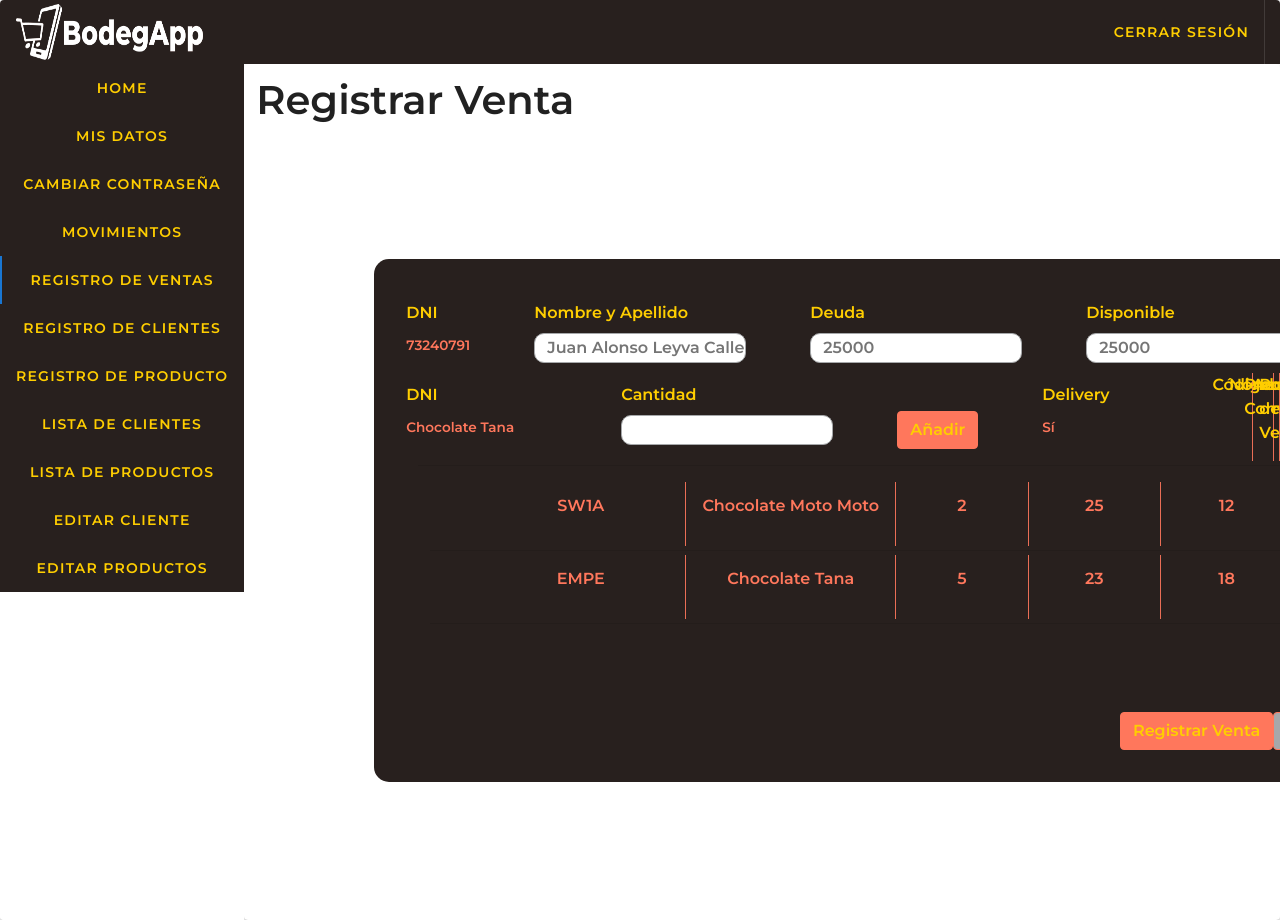
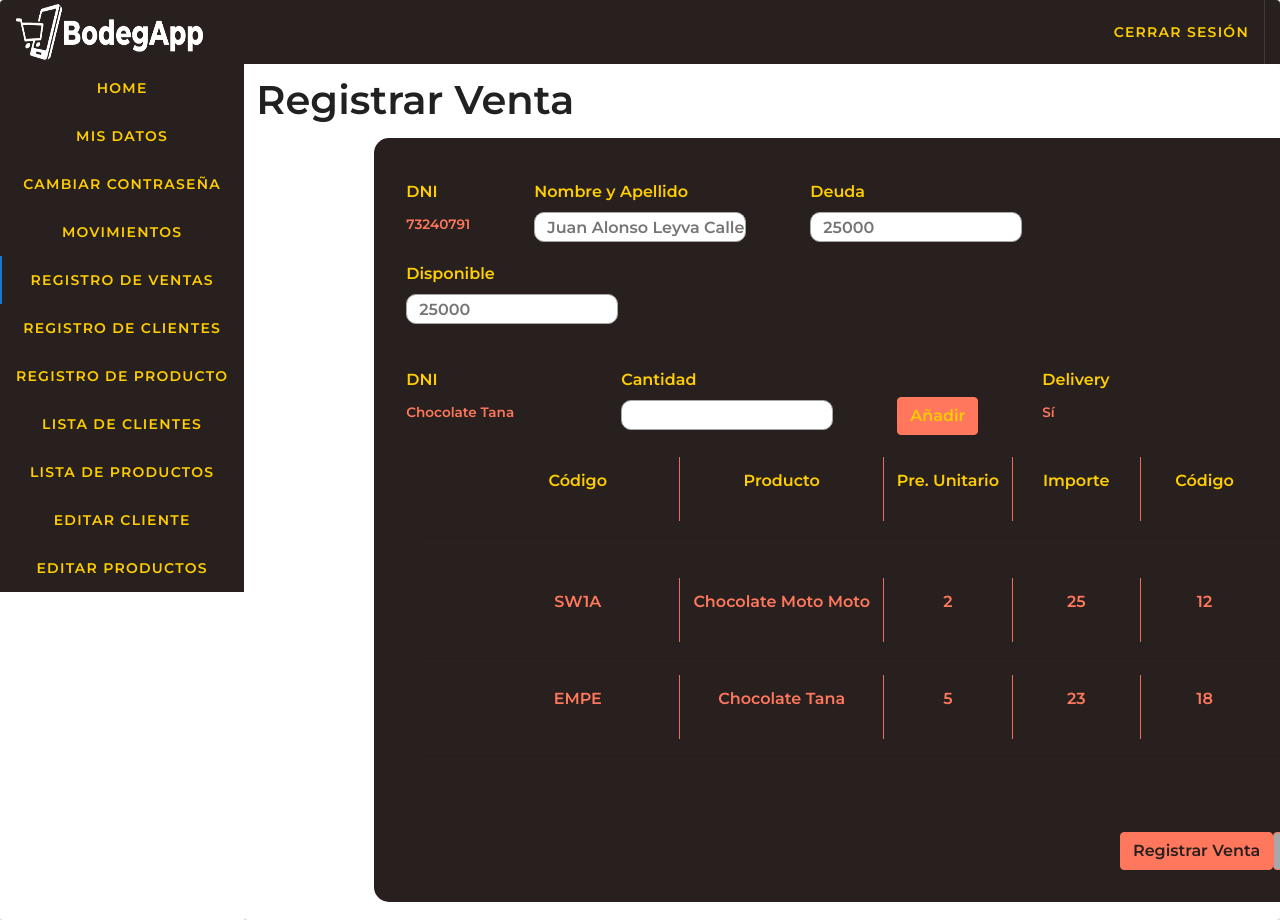
Before and after one commit to GinoQuispe21/FrontEnd---BodegApp, a Vue app: page /homepage in a window 1280 px wide. Both pictures are taken after a click on the tab "REGISTRO DE VENTAS". Built offline with nearby package versions, Linux system fonts and the light colour scheme.

Commit message:
Bugs fixed
yes

```diff
--- a/src/components/EditClient.vue
+++ b/src/components/EditClient.vue
@@ -1,7 +1,7 @@
 <template>
     <v-card>
         <div class="container no-gutters ass">
-            <h1>Actualizar Cliente</h1>
+            <h1>Editar Cliente</h1>
             <div class="row justify-content-center align-items-center register_body">
                 <div class="col-auto">
                     <div class="bg-primary register_form">
--- a/src/components/RegisterSale.vue
+++ b/src/components/RegisterSale.vue
@@ -5,7 +5,7 @@
             <div class="row justify-content-center align-items-center register_body">
                 <div class=" col-auto">
                     <div class="help">
-                    <div>
+                    <div class="row col-12">
                         <form>
                             <div class="left right">
                                 <label for="dni">DNI</label>
@@ -31,7 +31,7 @@
                             </div>
                         </form>
                     </div>
-                    <div>
+                    <div class="row col-12">
                         <form>
                             <div class="left right">
                                 <label for="product">DNI</label>
@@ -59,42 +59,45 @@
                             </div>
                         </form>
                     </div>
-                        <div class="col-12">
-                            <div class="row justify-content-center">
+                    <div class=" col-12">
+                        <li v-for="(sale, index) in labels" :key="index" class="table2">
+                            <div class="row justify-content-center col-12">
                                 <div class="row justify-content-center col-3">
-
-                                        <p>Código</p>
-
+                                    <div class="col-auto">
+                                        <p>{{sale.codigo}}</p>
+                                    </div>
                                 </div>
                                 <div class="vl"></div>
                                 <div class="row justify-content-center col-3">
-
-                                        <p>Nombre</p>
-
+                                    <div class="col-auto">
+                                        <p>{{sale.producto}}</p>
+                                    </div>
                                 </div>
                                 <div class="vl"></div>
                                 <div class="row justify-content-center col-2">
-
-                                        <p>Pre. de Compra</p>
-
+                                    <div class="col-auto">
+                                        <p>{{sale.precio_unitario}}</p>
+                                    </div>
                                 </div>
                                 <div class="vl"></div>
                                 <div class="row justify-content-center col-2">
-
-                                        <p>Pre. de Venta</p>
-
+                                    <div class="col-auto">
+                                        <p>{{sale.importe}}</p>
+                                    </div>
                                 </div>
                                 <div class="vl"></div>
                                 <div class="row justify-content-center col-2">
-
-                                        <p>Acciones</p>
-
+                                    <div class="col-auto">
+                                        <p>{{sale.codigo}}</p>
+                                    </div>
                                 </div>
                             </div>
                             <hr>
-                        <div class="col-12">
+                        </li>
+                    </div>
+                    <div class=" col-12">
                         <li v-for="(sale, index) in items" :key="index" class="table">
-                                <div class="row justify-content-center">
+                            <div class="row justify-content-center col-12">
                                 <div class="row justify-content-center col-3">
                                     <div class="col-auto">
                                         <p>{{sale.codigo}}</p>
@@ -128,7 +131,6 @@
                             <hr>
                         </li>
                     </div>
-                    </div>
                     <div style="text-align: right ">
                         <div>
                         <small>Delivery:</small>
@@ -138,7 +140,7 @@
                         </div>
                     </div>
                     <div>
-                        <div class="text-right ">
+                        <div class="text-right butt">
                             <b-btn>Registrar Venta</b-btn>
                             <b-btn class="bg-danger">Canelar</b-btn>
 
@@ -161,6 +163,9 @@
                 items: [
                     { isActive: true, codigo: 'SW1A', producto: 'Chocolate Moto Moto', cantidad: 2, precio_unitario: 25.00, importe: 12.00 },
                     { isActive: true, codigo: 'EMPE', producto: 'Chocolate Tana', cantidad: 5, precio_unitario: 23.00, importe: 18.00 },
+                ],
+                labels:[
+                    { isActive: true, codigo: 'Código', producto: 'Producto', cantidad: 'Cantidad', precio_unitario: 'Pre. Unitario', importe: 'Importe' },
                 ]
             }
         }
@@ -203,10 +208,22 @@
             color: #ff775c;
         }
     }
+    .table2{
+        list-style: none;
+        display: inline;
+        height: 70vh;
+        width: 70vw;
+        p{
+            color: #ffce00;
+        }
+    }
     .vl{
         border-left: 1px solid #ff775c;
         opacity: 0.90;
         height: auto;
+    }
+    .butt{
+        color: #28201e;
     }
     input{
         width: 100%;
```
Lines whose indentation alone changed are shown as unchanged.
